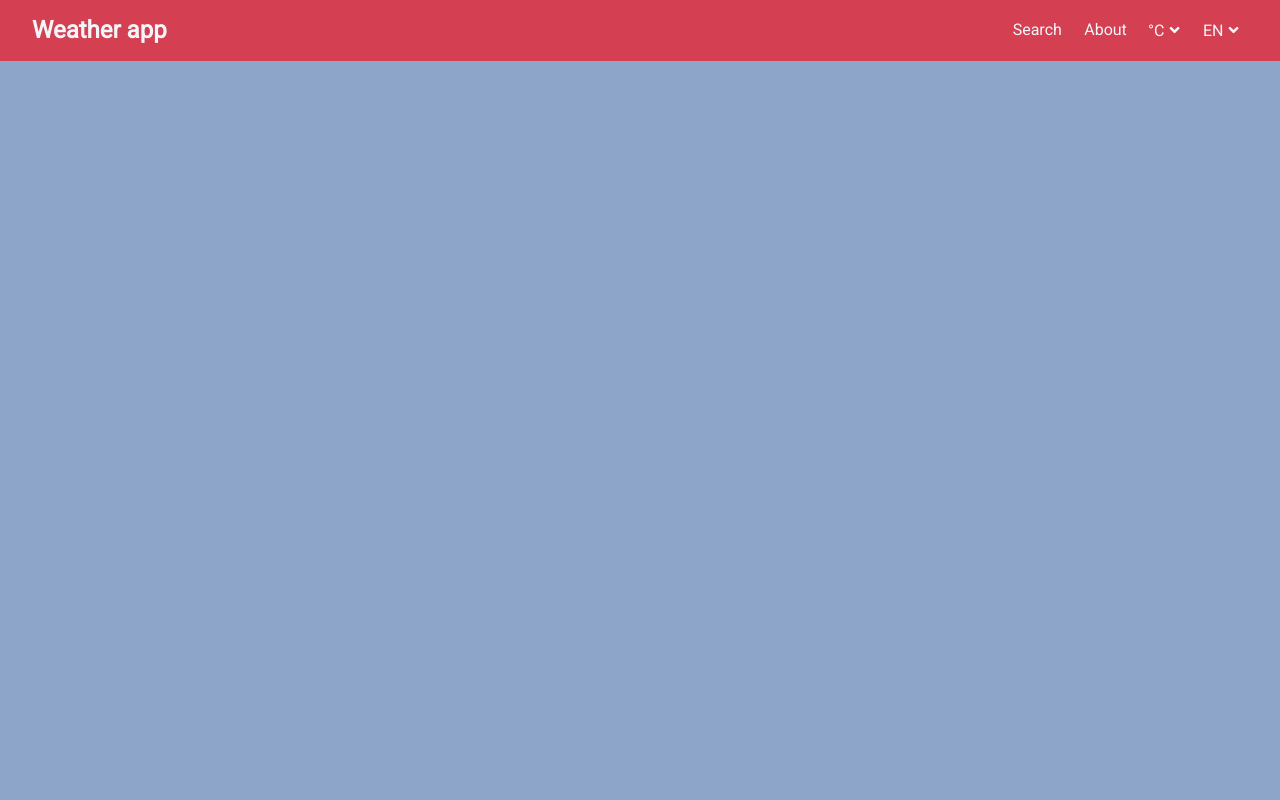
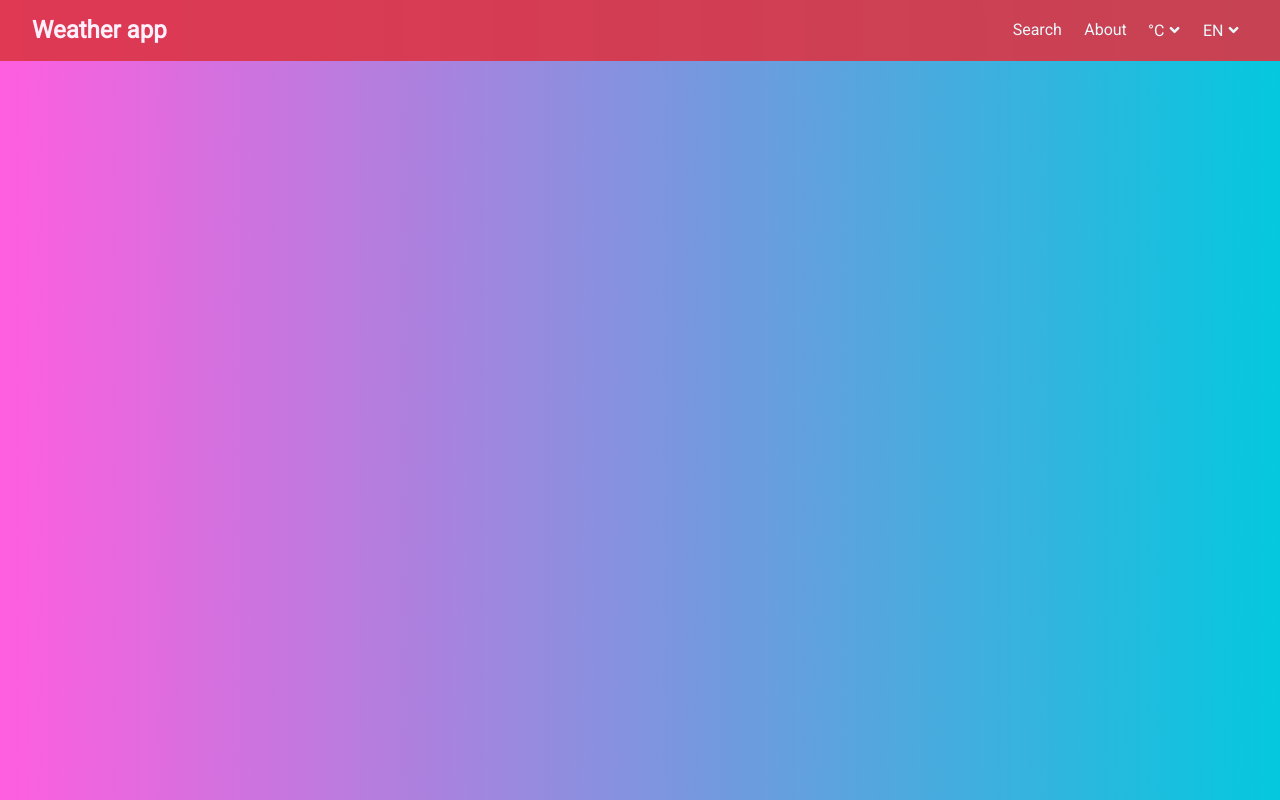
Before and after one commit to yalalex/weather-app, a React (Create React App) app: page / in a window 1280 px wide. Built offline with nearby package versions, Linux system fonts and the light colour scheme.

Commit message:
css minor changes

```diff
--- a/src/App.css
+++ b/src/App.css
@@ -19,8 +19,8 @@ body {
   font-family: 'Roboto', sans-serif;
   font-size: 1rem;
   line-height: 1.6;
-  /* background: linear-gradient(89deg, #ff5edf 0%, #04c8de 100%); */
-  background-color: #8da5c9;
+  background: linear-gradient(89deg, #ff5edf 0%, #04c8de 100%);
+  /* background-color: #8da5c9; */
   color: #333;
 }
 
@@ -60,7 +60,7 @@ img {
 .switch .select-drop {
   position: absolute;
   top: 18px;
-  left: 15px;
+  left: -1px;
   display: none;
 }
 
```
